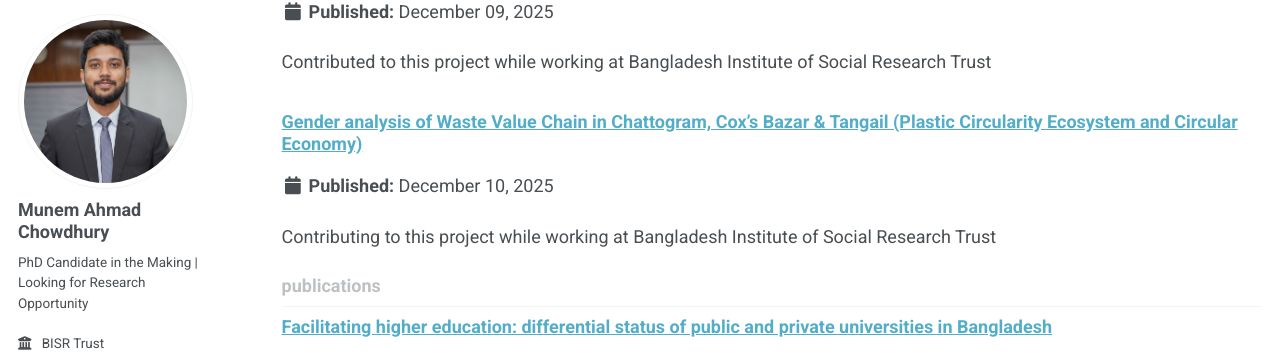
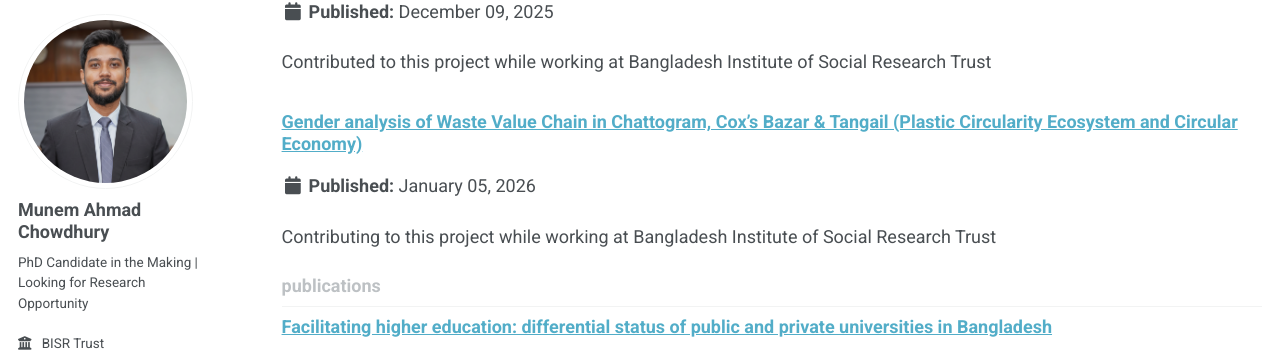
Before and after one commit to munemahmad/munemahmad.github.io, a Jekyll site: the page built from _pages/collection-archive.html, in a window 1280 px wide and 900 px high, scrolled down 5434 px. Shown: the part 85-444 px from the top of the window. Built offline with Jekyll 4.4.1, drawn with Linux system fonts in a browser that asks for light colours; some web fonts are replaced; a script that is not in the unit is left out.

Commit message:
Update project13.md

```diff
--- a/_projects/project13.md
+++ b/_projects/project13.md
@@ -1,12 +1,12 @@
 ---
 title: "Gender analysis of Waste Value Chain in Chattogram, Cox’s Bazar & Tangail (Plastic Circularity Ecosystem and Circular Economy)"
-duration: "September 2025 – December 2025"
+duration: "September 2025 – January 2026"
 client: "UNDP, Bangladesh"
 sample_size: "1475 Questionnaire Survey with three respondent groups (waste workers, households, and business), 7 FGDs, 40 KIIs, and 7 observation checklists"
 responsibilities: "Survey Tools Design, Field Team Supervision, Developing ODK, Database Management, Data Analysis, and Writing the Report."
 excerpt: "Contributing to this project while working at Bangladesh Institute of Social Research Trust"
 permalink: /projects/project13
-date: 2025-12-10
+date: 2026-01-05
 collection: projects
 layout: archive
 author_profile: true
```
